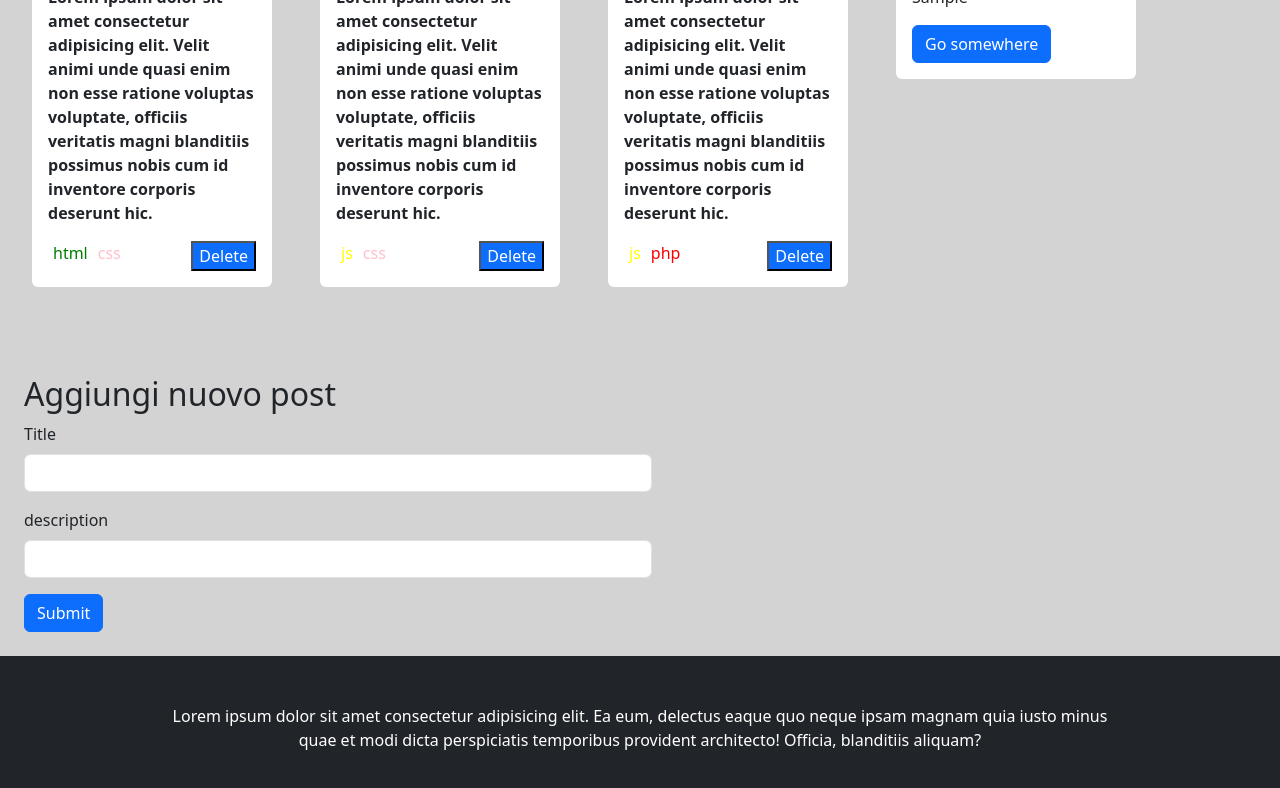
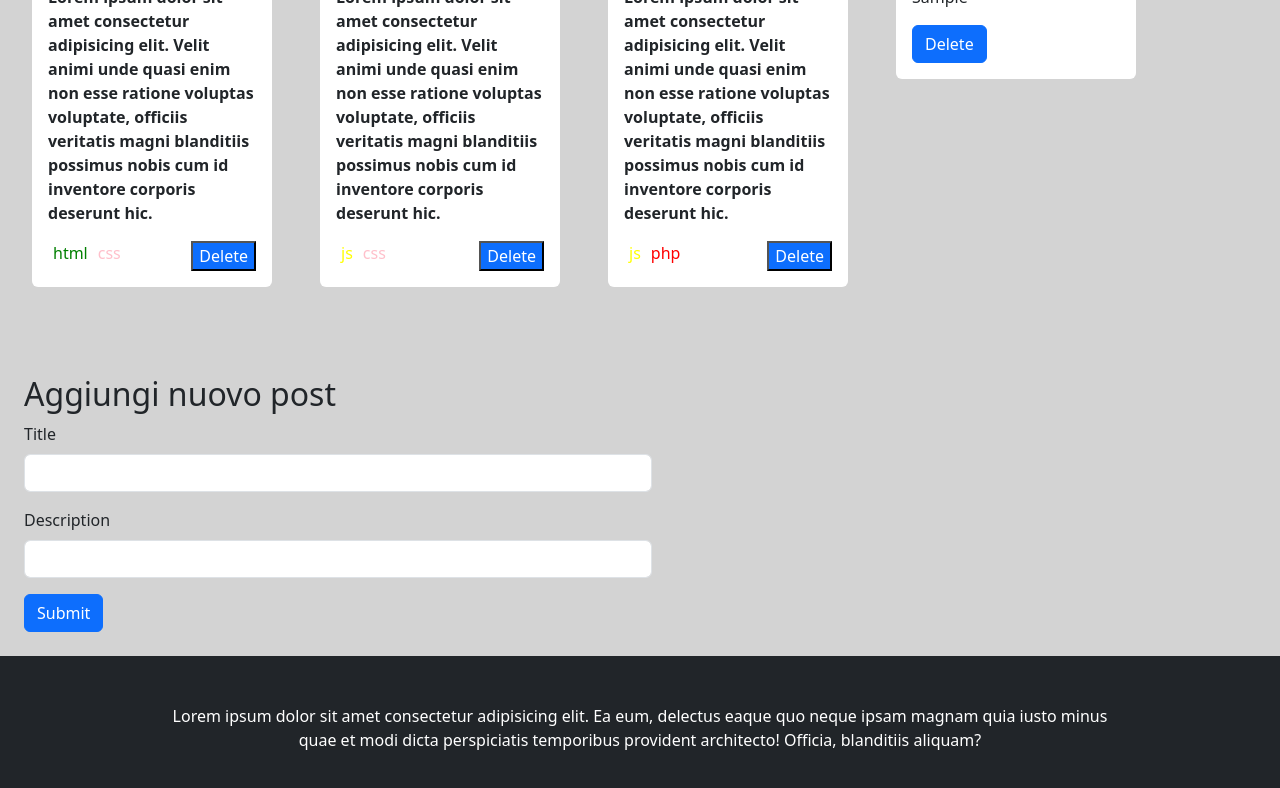
Before and after one commit to DavidIncarbone/react-form, a React (Vite) app: page / in a window 1280 px wide. Both pictures are taken after typing "Sample", "Sample" into the empty fields and a click on the button "Submit". Shown: the part 444-1232 px from the top of the page. Built offline with nearby package versions, Linux system fonts and the light colour scheme.

Commit message:
add delete function in new posts

```diff
--- a/src/components/Main.jsx
+++ b/src/components/Main.jsx
@@ -9,11 +9,16 @@ function Main() {
 
     //DELETE
     const [myPosts, setMyPosts] = useState(posts);
+
     function deleteItem(id) {
 
-        setMyPosts(myPosts.filter((post) => post.id !== id))
+        setMyPosts(
+            myPosts.filter((post) => post.id !== id)
+        )
+
 
     }
+
 
     // ADD POST
 
@@ -25,6 +30,14 @@ function Main() {
     const [newPost, setNewPost] = useState(initialNewPost);
     const [postList, setPostList] = useState([]);
 
+    function deleteNewItem(title) {
+
+        setPostList(
+            postList.filter((post) => post.title !== title)
+        )
+
+
+    }
 
     function handleInput(event) {
 
@@ -60,7 +73,8 @@ function Main() {
                     />
                 ))}
 
-                {postList.map((post) => {
+                {postList.map((post, i) => {
+
 
                     return (
                         <li className="list-unstyled">
@@ -72,7 +86,11 @@ function Main() {
                                 <div className="card-body">
                                     <h5 className="card-title">{post.title}</h5>
                                     <p className="card-text">{post.description}</p>
-                                    <a href="#" className="btn btn-primary">Go somewhere</a>
+                                    <button onClick={() => deleteNewItem(post.title)}
+
+                                        className="btn btn-primary">Delete</button>
+
+
                                 </div>
                             </div>
                         </li>
@@ -98,10 +116,10 @@ function Main() {
                     </div>
                     <div className="mb-3">
                         <label htmlFor="description" className="form-label">
-                            description
+                            Description
                         </label>
                         <input
-                            type="text"
+                            type="textarea"
                             className="form-control"
                             id="description"
                             aria-describedby="descriptionlHelp"
```
